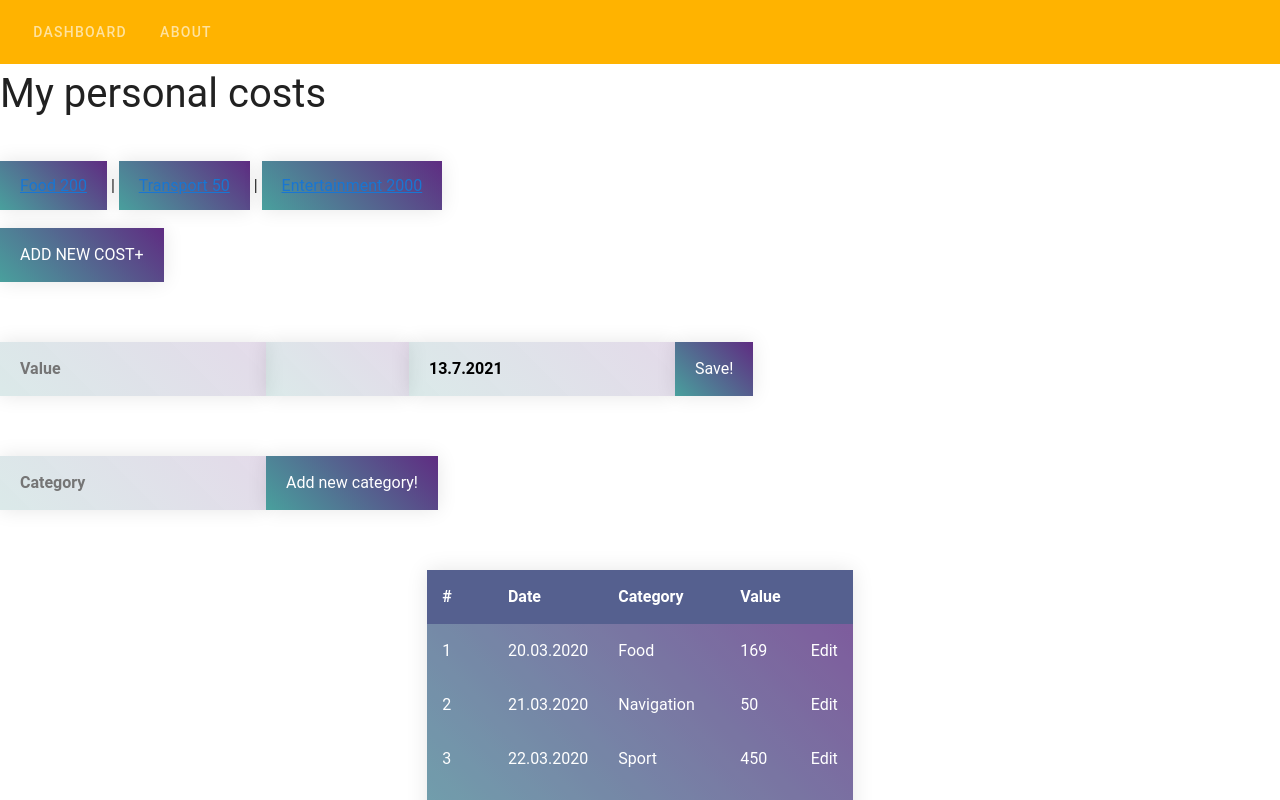
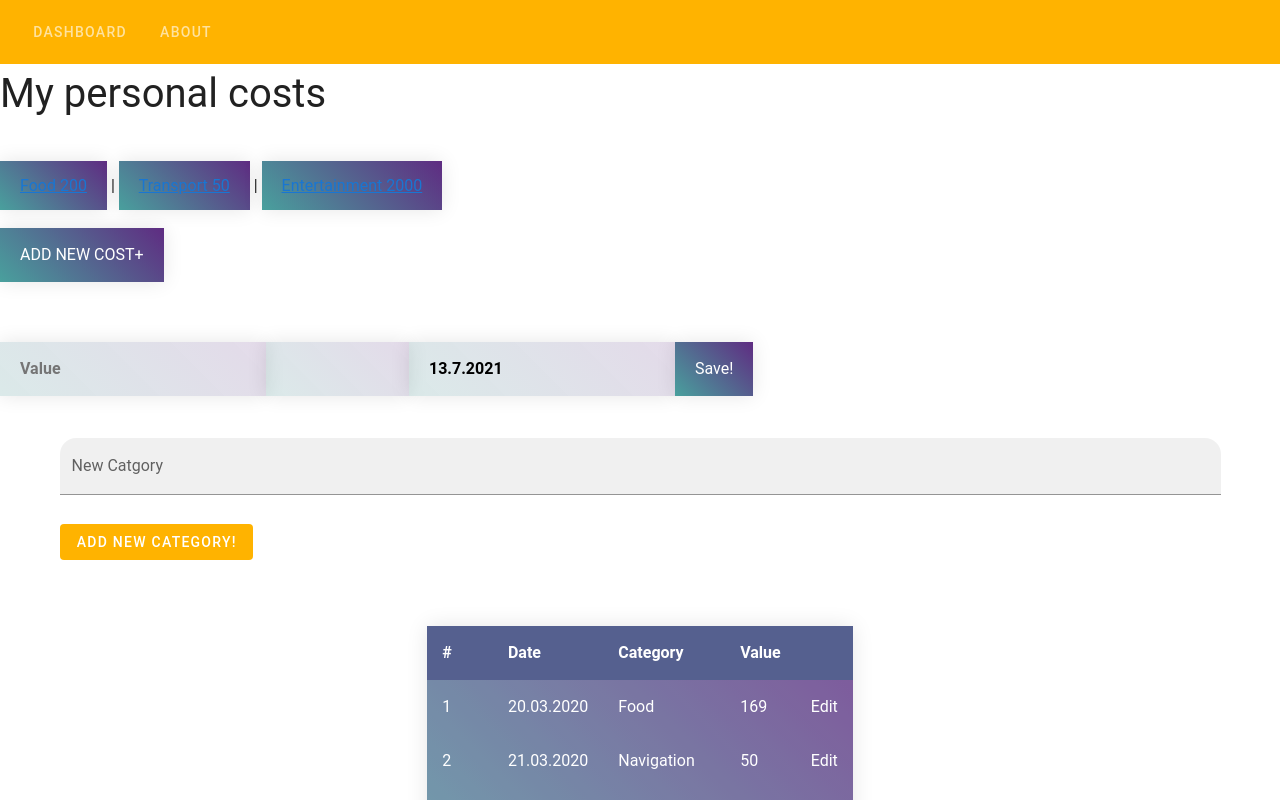
Before and after one commit to Ja0nix/Vue.js, a Vue app in the folder money/: page /add/payment/1 in a window 1280 px wide. Shown: the top 800 px of the page. Built offline with nearby package versions, Linux system fonts and the light colour scheme.

Commit message:
add new category to vuetify 1

```diff
--- a/money/src/components/AddCategory.vue
+++ b/money/src/components/AddCategory.vue
@@ -1,61 +1,52 @@
 <template>
-  <div name="addcategoryform">
-    <input placeholder="Category" v-model="newCategory" @input="onType"/>
-    <button @click="onSaveClick">Add new category!</button>
-    <p name="showCat" v-if="showCat">New category {{ newCat }} successfully added!</p>
-    <p name="showEr" v-if="showEr">Type category name!</p>
-  </div>
+<v-container>
+    <v-text-field
+      v-model="newCategory"
+      label="New Catgory"
+      filled
+      shaped
+      @input="onType"
+      :rules="rules"
+    ></v-text-field>
+
+
+    <v-btn
+      color="amber darken-1"
+      dark
+      depressed
+      @click="onSaveClick"
+      class="mb-6"
+    >
+      Add new category!
+    </v-btn>
+
+    <p name="showCat" v-if="showCat" class="body-1">New category {{ newCategory }} successfully added!</p>
+
+  </v-container>
 </template>
 
 <script>
 export default {
   name: 'AddCategory',
-  props: {
-    newCat: String
-  },
   data () {
     return {
       newCategory: '',
       showCat: false,
-      showEr: false,
+      rules: [
+        value => !!value || 'Type category name!',
+      ],
     }
   },
   methods: {
     onSaveClick () {
       if(this.newCategory != '') {
         this.showCat = true;
-        this.newCat = this.newCategory;
         this.$emit('addNewCategory', this.newCategory);
-      } else {
-        this.showEr = true;
       }
     },
     onType () {
       this.showCat = false
-      this.showEr = false
     },
   }
 }
 </script>
-
-<style lang="scss" scoped module>
-    button {
-        background: linear-gradient(45deg, #49a09d, #5f2c82);
-        box-shadow: 0 0 20px rgba(0,0,0,0.1);
-        color: white;
-        font-size: 16px;
-        border: none;
-        padding: 15px 20px;
-        margin: 30px auto;
-    }
-    input, select {
-        background: linear-gradient(45deg, #438f8d31, #602c822c);
-        box-shadow: 0 0 20px rgba(0,0,0,0.1);
-        color: black;
-        font-weight: bold;
-        font-size: 16px;
-        border: none;
-        padding: 15px 20px;
-        margin: 30px auto;
-    }
-</style>
--- a/money/src/views/Home.vue
+++ b/money/src/views/Home.vue
@@ -55,8 +55,17 @@
           </v-btn>
         </template>
 
-        <v-card class="px-6">
+        <v-card class="px-6" align="center">
           <AddCategory @addNewCategory="addNewCat" />
+          <v-btn
+            color="amber darken-1"
+            dark
+            depressed
+            @click="show = false"
+            class="mb-6"
+          >
+            Close
+          </v-btn>
         </v-card>
       </v-dialog>
 
@@ -94,8 +103,6 @@ export default {
   },
   data () {
     return {
-      showModalName: '',
-      settings: {},
       show: false,
       dialog: false,
     }
@@ -113,15 +120,6 @@ export default {
      addNewCat(value){
        this.addNewCategoryData(value)
      },
-
-    onShown(settings) {
-      this.showModalName = settings.name
-      this.settings = settings
-    },
-    onHide() {
-      this.showModalName = ''
-      this.settings = {}
-    },
   },
   computed: {
     paymentsList(){
@@ -134,8 +132,6 @@ export default {
   created () {
       this.$store.dispatch('fetchCategories')
       this.$store.dispatch('fetchPaymentsData')
-      this.$modal.EventBus.$on('show', this.onShown)
-      this.$modal.EventBus.$on('hide', this.onHide)
     },
 
   }
```
